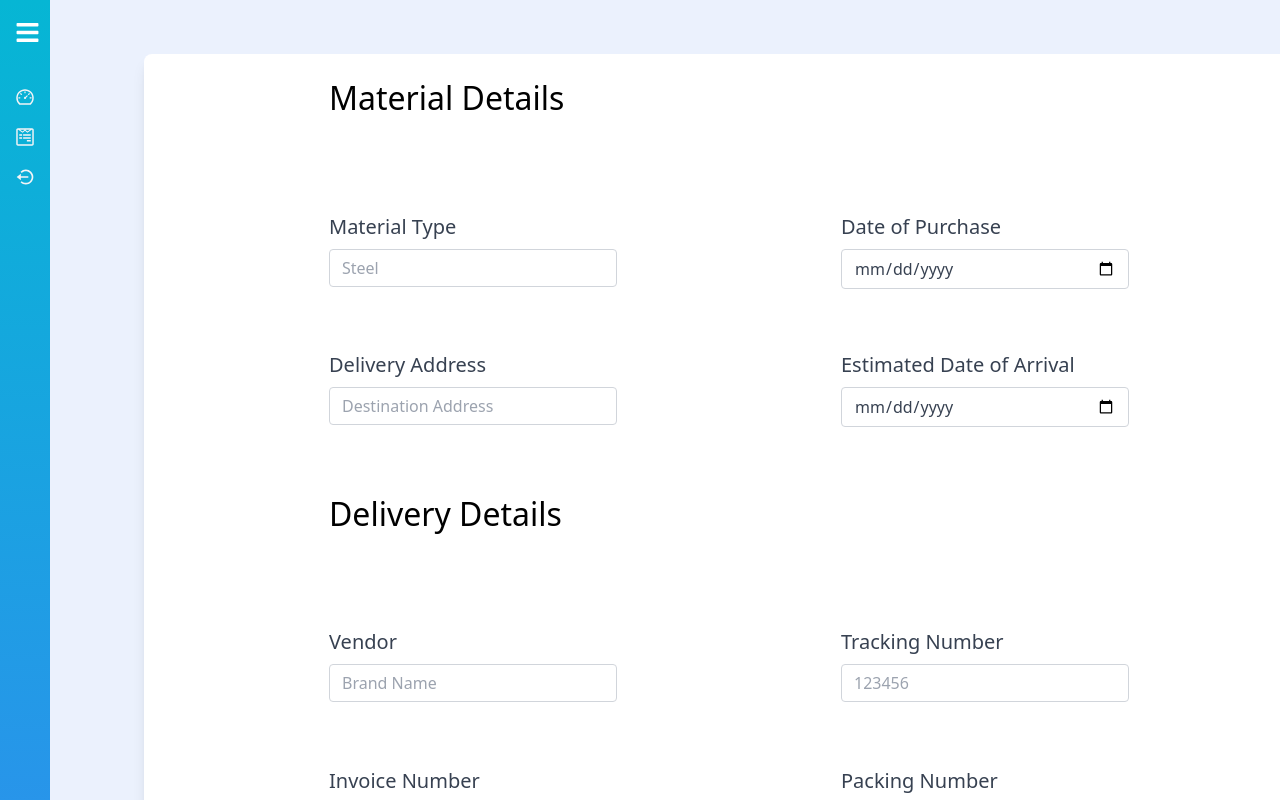
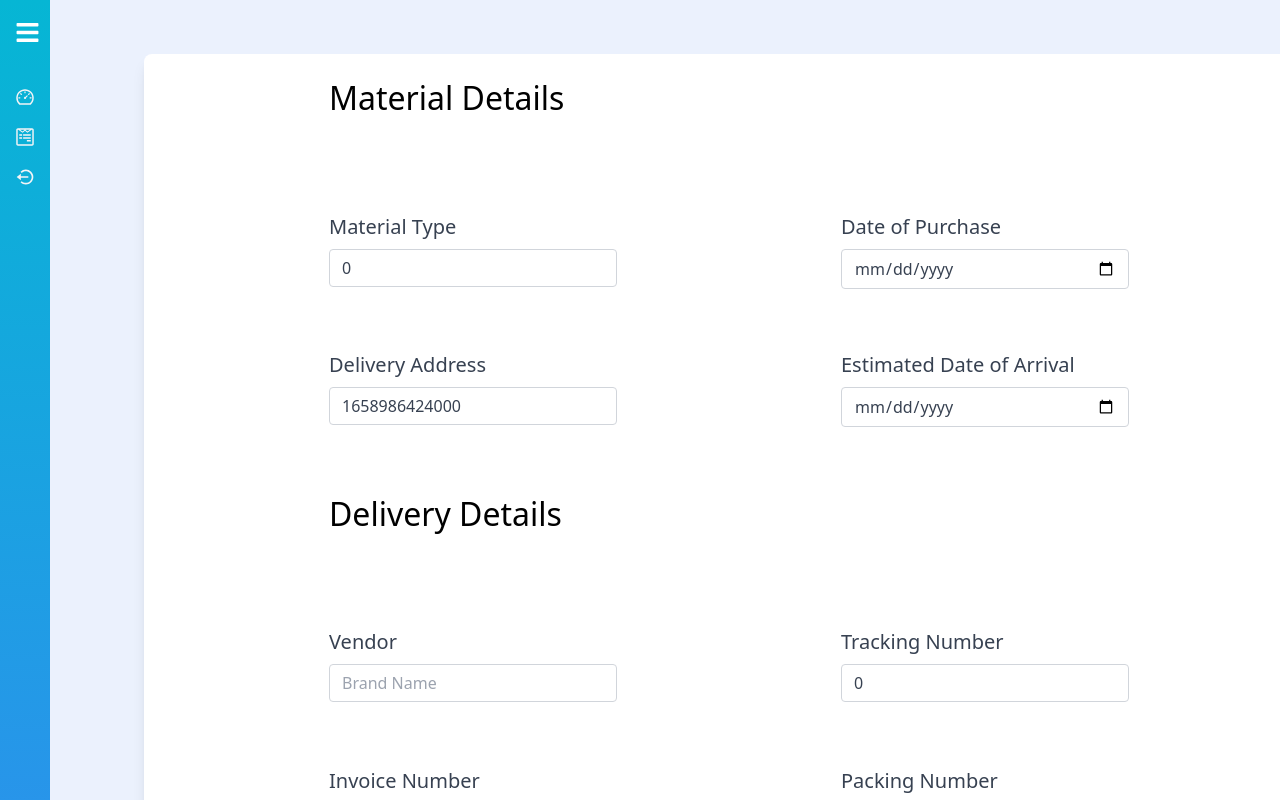
Before and after one commit to Xeril-Lala/Hex-Logistics, a React (Create React App) app: page /Form in a window 1280 px wide. Shown: the top 800 px of the page. Built offline with nearby package versions, Linux system fonts and the light colour scheme; sample sign-in values are in the browser's storage; what @microsoft/signalr would draw is missing.

Commit message:
bugged version

```diff
--- a/src/components/form/Form.jsx
+++ b/src/components/form/Form.jsx
@@ -6,16 +6,46 @@ import React, { useState } from "react";
 
 const Form = () => {
 
-  const [Form, setForm]= useState ({
+  const [formData, setForm]= useState ({
     materialId:0,
     statusId:"",
     purchaseDate:"",
     estimatedDate:Date.now(),
+    deliveryAddress:Date.now(),
+    vendor:"",
+    trackingNumber:0,
+    invoiceNumber:"",
+    contactNumber:"",
+    formFiller:"",
   });
 
   const handleInput = event => {
-    setForm(event.target.value);
-  };
+    const { value,
+      materialId,
+      statusId,
+      purchaseDate,
+      estimatedDate,
+      deliveryAddress,
+      vendor,
+      trackingNumber,
+      invoiceNumber,
+      contactNumber,
+      formFiller} = event.target;
+
+      setForm({ formData,
+              [materialId]:value,
+              [statusId]:value,
+              [purchaseDate]:value,
+              [estimatedDate]:value,
+              [deliveryAddress]:value,
+              [vendor]:value,
+              [trackingNumber]:value,
+              [invoiceNumber]:value,
+              [contactNumber]:value,
+              [formFiller]:value,});
+      }
+
+
 
   const logValue = () => {
     console.log( );
@@ -26,6 +56,8 @@ console.log(Date.new);
     <form className="bg-white h-full m-11 container w-full grid place-items-center rounded-lg shadow-lg">
       <div class="grid overflow-hidden grid-cols-2 auto-rows-auto gap-x-56 gap-y-0 h-full mt-10">
         <div class="box col-span-2 text-left text-3xl">Material Details</div>
+
+
         <div class="box text-left text-xl">
           <label
             class="form-label inline-block mb-2 text-gray-700"
@@ -33,10 +65,12 @@ console.log(Date.new);
             Material Type
           </label>
           <input
+            required
             type="text"
             list="materials"
             name="materialId"
             onchange = { handleInput }
+            value={ formData.materialId}
             className="
                     form-control
                     block
@@ -63,6 +97,8 @@ console.log(Date.new);
           <option value="Wood"/>
           </datalist>
         </div>
+
+
         <div class="box text-left text-xl">
           <label
             class="form-label inline-block mb-2 text-gray-700 text-left"
@@ -70,7 +106,10 @@ console.log(Date.new);
             Date of Purchase
           </label>
           <input
+            required
             type="date"
+            onchange = { handleInput }
+            value={ formData.purchaseDate }
             class="
                     form-control
                     block
@@ -91,6 +130,8 @@ console.log(Date.new);
             id="datePurchase"
           />
         </div>
+
+
         <div class="box text-left text-xl">
           <label
             class="form-label inline-block mb-2 text-gray-700 text-left"
@@ -98,7 +139,10 @@ console.log(Date.new);
             Delivery Address
           </label>
           <input
+          required
             type="text"
+            onchange = { handleInput }
+            value={ formData.deliveryAddress}
             class="
                     form-control
                     block
@@ -128,6 +172,8 @@ console.log(Date.new);
           </label>
           <input
             type="date"
+            onchange = { handleInput }
+            value={ formData.estimatedDate}
             class="
                     form-control
                     block
@@ -161,6 +207,8 @@ console.log(Date.new);
           </label>
           <input
             type="text"
+            onchange = { handleInput }
+            value={ formData.vendor}
             class="
                     form-control
                     block
@@ -190,6 +238,8 @@ console.log(Date.new);
           </label>
           <input
             type="number"
+            onchange = { handleInput }
+            value={ formData.trackingNumber }
             class="
                     form-control
                     block
@@ -219,6 +269,8 @@ console.log(Date.new);
           </label>
           <input
             type="number"
+            onchange = { handleInput }
+            value={ formData.invoiceNumber }
             class="
                     form-control
                     block
@@ -248,6 +300,8 @@ console.log(Date.new);
           </label>
           <input
             type="number"
+            onchange = { handleInput }
+            //value={ formData.materialId }
             class="
                     form-control
                     block
@@ -277,6 +331,8 @@ console.log(Date.new);
           </label>
           <input
             type="number"
+            onchange = { handleInput }
+            value={ formData.contactNumber}
             class="
                     form-control
                     block
@@ -306,6 +362,8 @@ console.log(Date.new);
           </label>
           <input
             type="text"
+            onchange = { handleInput }
+            value={ formData.formFiller }
             class="
                     form-control
                     block
@@ -334,6 +392,8 @@ console.log(Date.new);
           </label>
           <input
             type="text"
+            onchange = { handleInput }
+            //value={ formData.?????????????}
             class="
                     form-control
                     block
```
